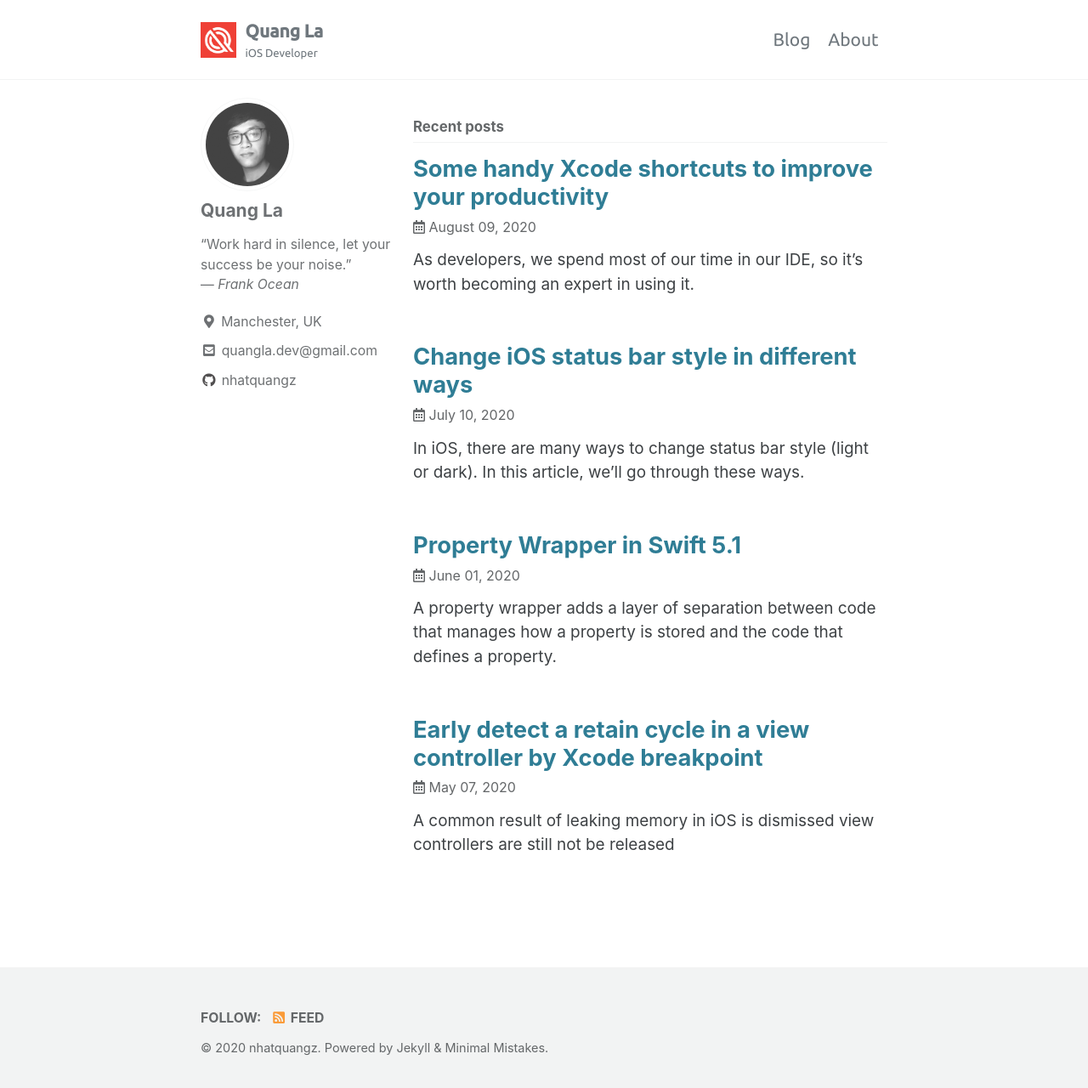
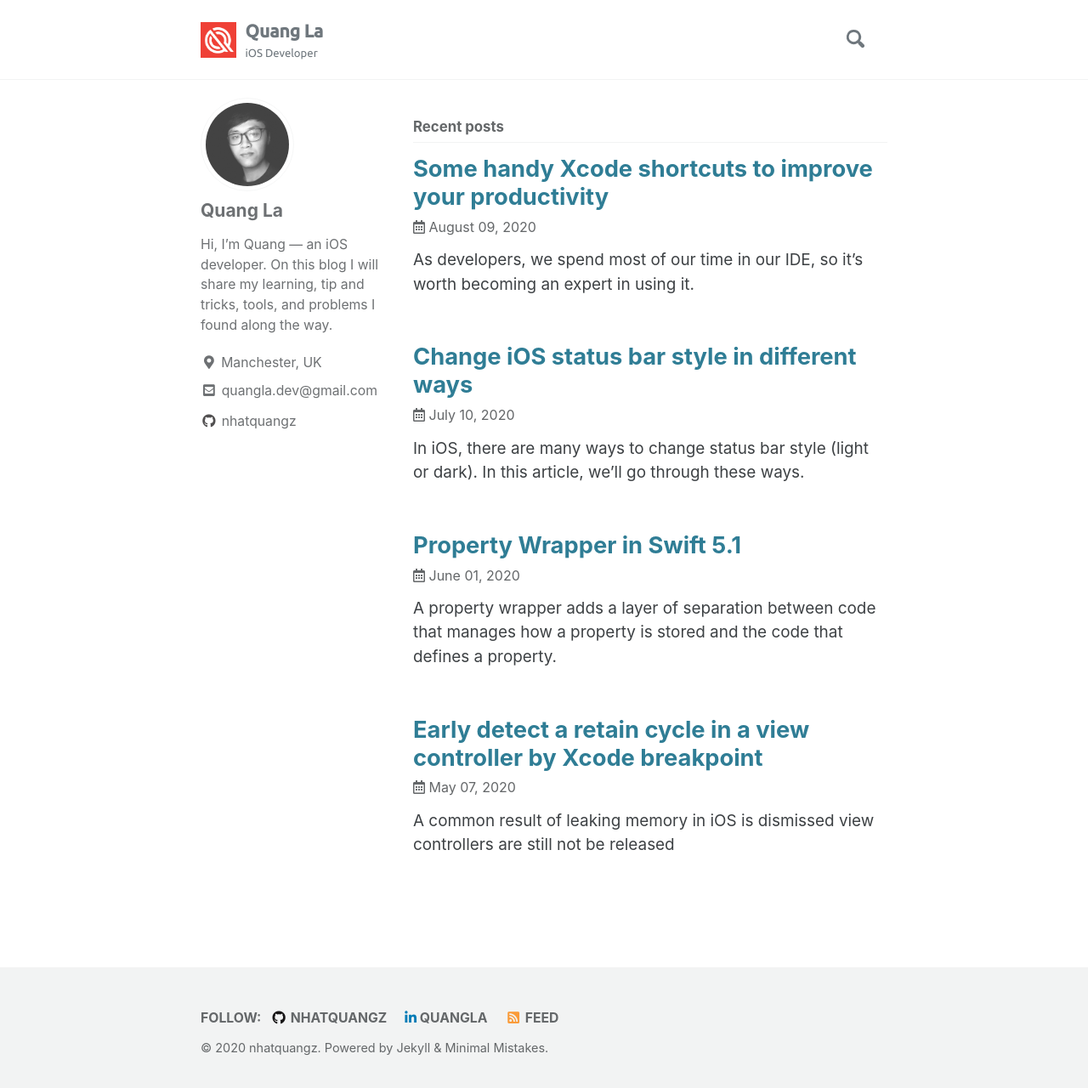
Before and after one commit to nhatquangz/nhatquangz.github.io, a Jekyll site: the page built from index.html, in a window 1280 px wide and 1286 px high. Shown: the top 1280 px of the window at 85% size. Built offline with Jekyll 4.4.1, drawn with Linux system fonts in a browser that asks for light colours; cached includes are drawn as plain includes; the list of posts is cut into pages by our own code.

Commit message:
[Page] - Update config

```diff
--- a/_config.yml
+++ b/_config.yml
@@ -51,9 +51,9 @@ reCaptcha:
   secret                 :
 atom_feed:
   path                   : # blank (default) uses feed.xml
-search                   : # true, false (default)
-search_full_content      : # true, false (default)
-search_provider          : # lunr (default), algolia, google
+search                   : true # true, false (default)
+search_full_content      : true # true, false (default)
+search_provider          : lunr # lunr (default), algolia, google
 algolia:
   application_id         : # YOUR_APPLICATION_ID
   index_name             : # YOUR_INDEX_NAME
@@ -95,7 +95,7 @@ analytics:
 author:
   name             : "Quang La"
   avatar           : "/assets/images/avatar-500.png"
-  bio              : "\"Work hard in silence, let your success be your noise.\" <br>--- <cite>Frank Ocean</cite>"
+  bio              : "Hi, I'm Quang — an iOS developer. On this blog I will share my learning, tip and tricks, tools, and problems I found along the way."
   location         : "Manchester, UK"
   # email            : "nguyennhatquang.la@gmail.com"
   links:
@@ -127,9 +127,14 @@ footer:
     - label: "Facebook"
       icon: "fab fa-fw fa-facebook-square"
       # url:
-    - label: "GitHub"
+    - label: "nhatquangz"
       icon: "fab fa-fw fa-github"
-      # url:
+      url: "https://github.com/nhatquangz"
+
+    - label: "QuangLa"
+      icon: "fab fa-linkedin-in"
+      url: "https://www.linkedin.com/in/nhatquangz/"
+
     - label: "GitLab"
       icon: "fab fa-fw fa-gitlab"
       # url:
@@ -207,7 +212,7 @@ sass:
 
 # Outputting
 permalink: /:categories/:title/
-paginate: 5 # amount of posts to show
+paginate: 4 # amount of posts to show
 paginate_path: /page:num/
 timezone: # https://en.wikipedia.org/wiki/List_of_tz_database_time_zones
 
--- a/_data/navigation.yml
+++ b/_data/navigation.yml
@@ -1,6 +1,2 @@
 # main links
 main:
-  - title: "Blog"
-    url: /
-  - title: "About"
-    url: /about/
--- a/assets/css/main.scss
+++ b/assets/css/main.scss
@@ -29,6 +29,12 @@ h2 {
     // font-family: $ubuntu;
     font-weight: 400;
     // font-size: 0.7em;
+}
+
+.search-content {
+  .archive__item {
+    width: 100%;
+  }
 }
 
 .page__content {
```
